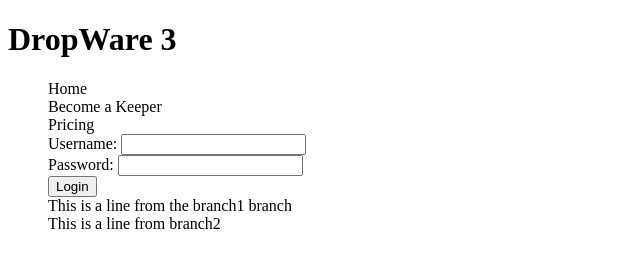
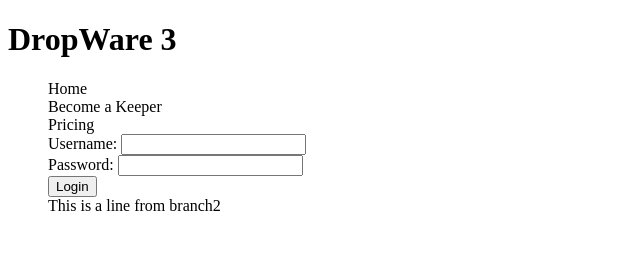
Before and after one commit to dropware/Test1, a plain HTML site: page index.html in a window 1280 px wide. Shown: the whole page, without its empty margins (0-640 px from the left). Drawn offline with Linux system fonts and the light colour scheme.

Commit message:
New line

```diff
--- a/index.html
+++ b/index.html
@@ -22,7 +22,7 @@ Password: <input type="text" name="password"><br>
 
 </form>
   </body>
-<p1>This is a line from the branch1 branch <br>
+<p1>
     This is a line from branch2
 </p1>
 </html>
```
